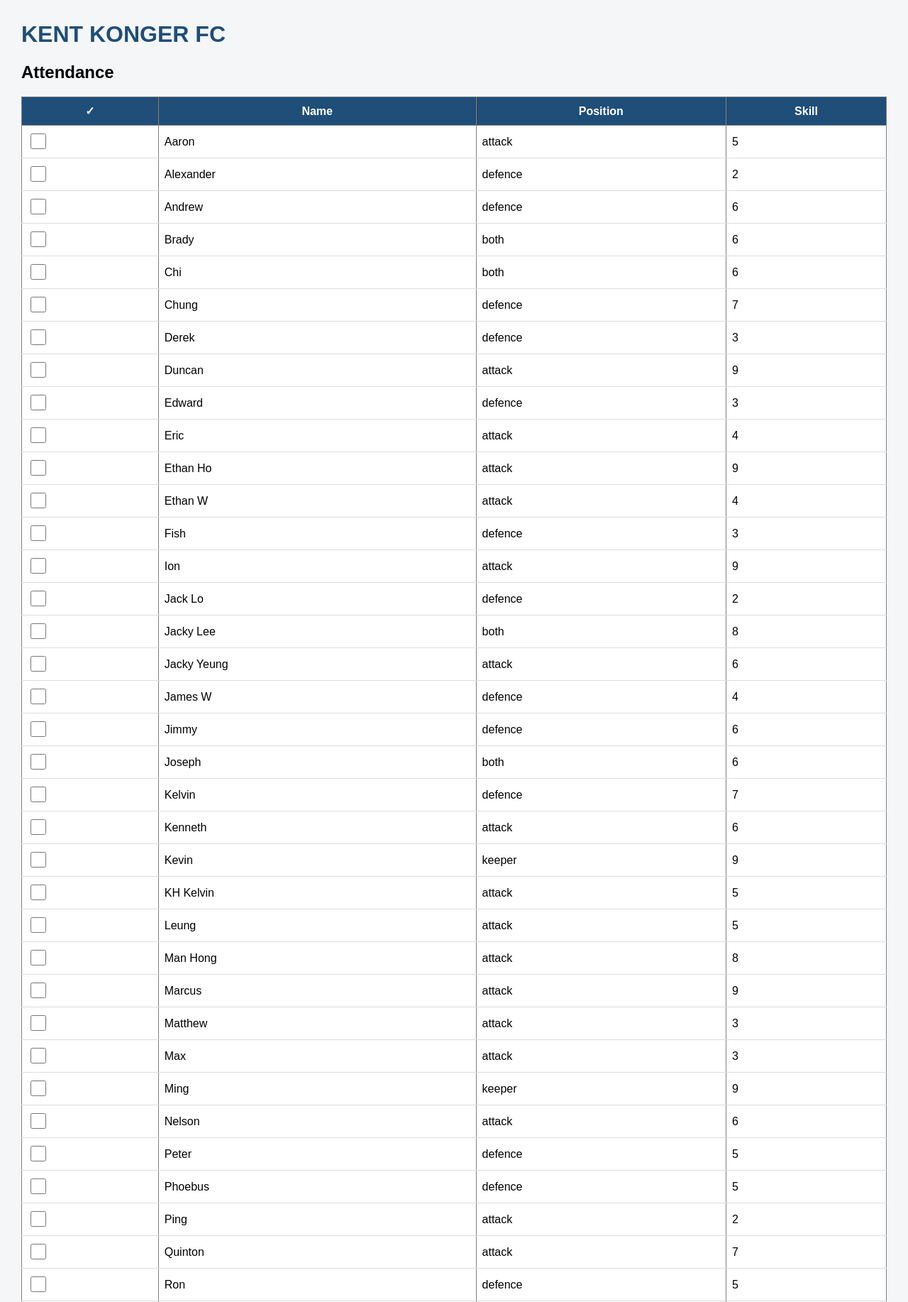
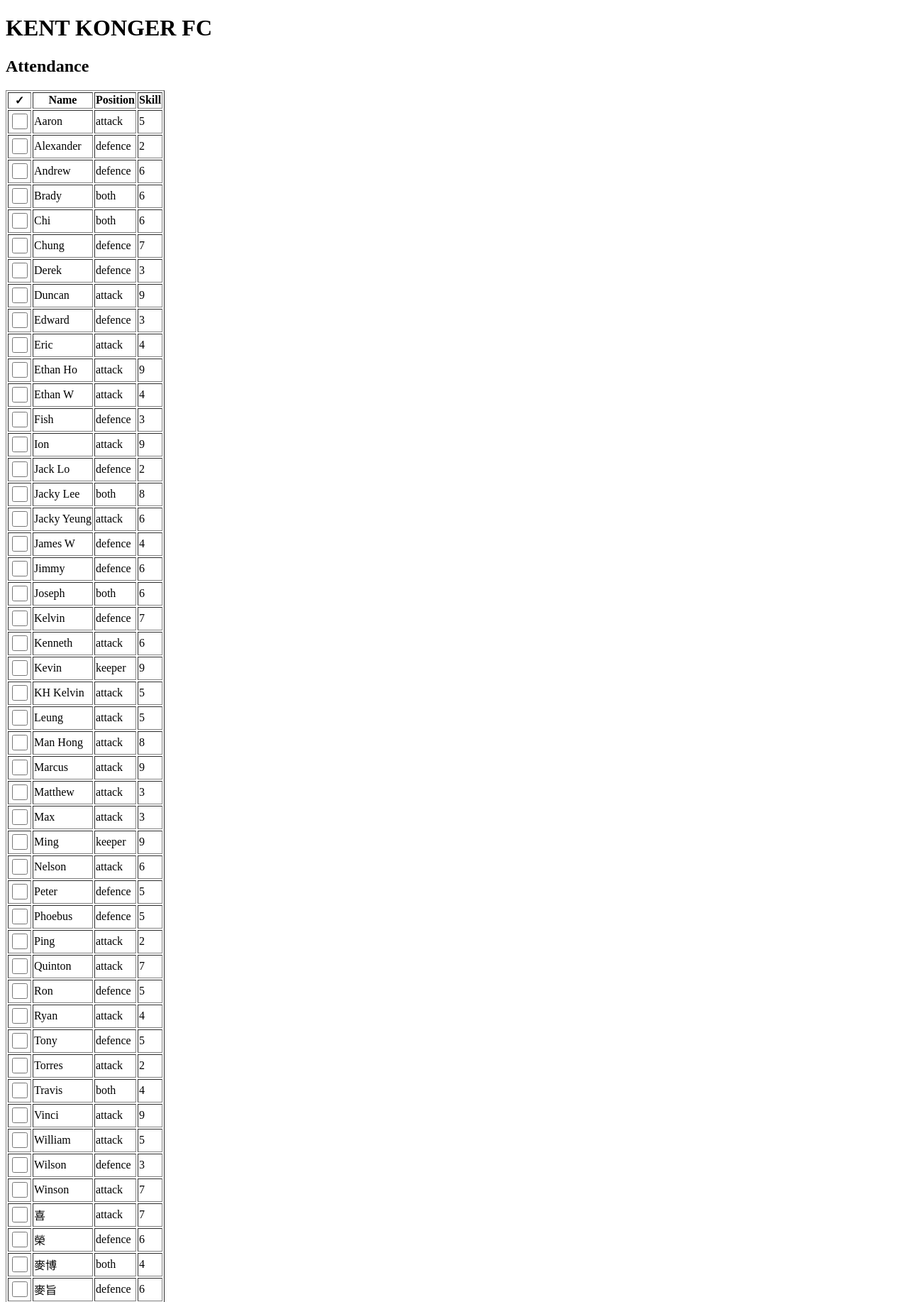
Before and after one commit to KENTKONGERFC/team-splitter, a Flask app: page /dashboard in a window 1280 px wide. Shown: the top 1834 px of the page at 71% size. Run offline with Flask 3, Linux system fonts and the light colour scheme; the visitor is signed in with stand-in values (Sample User, id 1); data comes from the database, SQL or seed files in the repository.

Commit message:
Refactor dashboard.html to use head section
Removed inline styles and added head section with meta tags and title.

```diff
--- a/templates/dashboard.html
+++ b/templates/dashboard.html
@@ -1,55 +1,21 @@
 <!DOCTYPE html>
 <html>
 
-<style>
+<head>
 
-body{
-    font-family:Arial;
-    background:#f4f6f8;
-    margin:30px;
-}
+<meta charset="UTF-8">
 
-h1{
-    color:#1f4e79;
-}
+<meta
+name="viewport"
+content="width=device-width, initial-scale=1.0">
 
-table{
-    width:100%;
-    border-collapse:collapse;
-    background:white;
-}
+<title>Football Team Splitter</title>
 
-th{
-    background:#1f4e79;
-    color:white;
-    padding:10px;
-}
+<link
+rel="stylesheet"
+href="{{ url_for('static', filename='style.css') }}">
 
-td{
-    padding:8px;
-    border-bottom:1px solid #ddd;
-}
-
-tr:hover{
-    background:#f2f8ff;
-}
-
-button{
-    background:#1f4e79;
-    color:white;
-    border:none;
-    padding:10px 20px;
-    border-radius:8px;
-    cursor:pointer;
-}
-
-button:hover{
-    opacity:0.9;
-}
-
-</style>
-
-<body>
+</head>
 
 <h1>KENT KONGER FC</h1>
 
```
